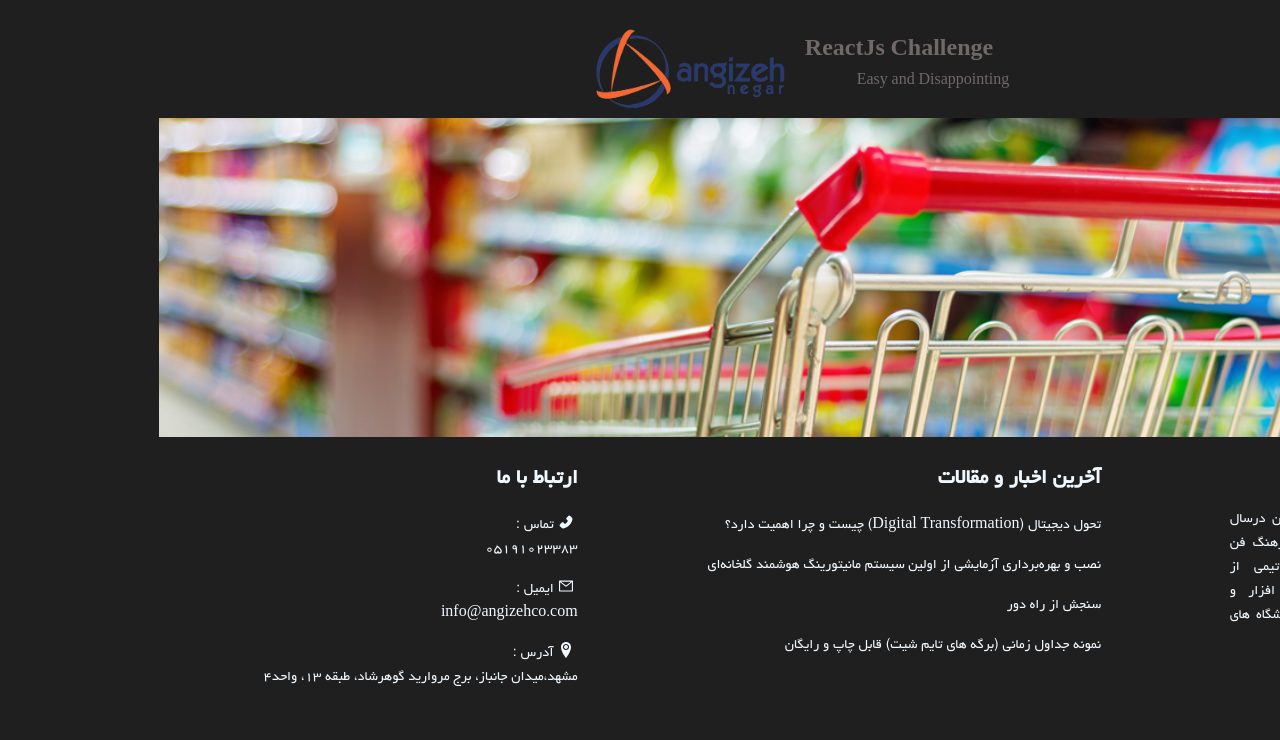
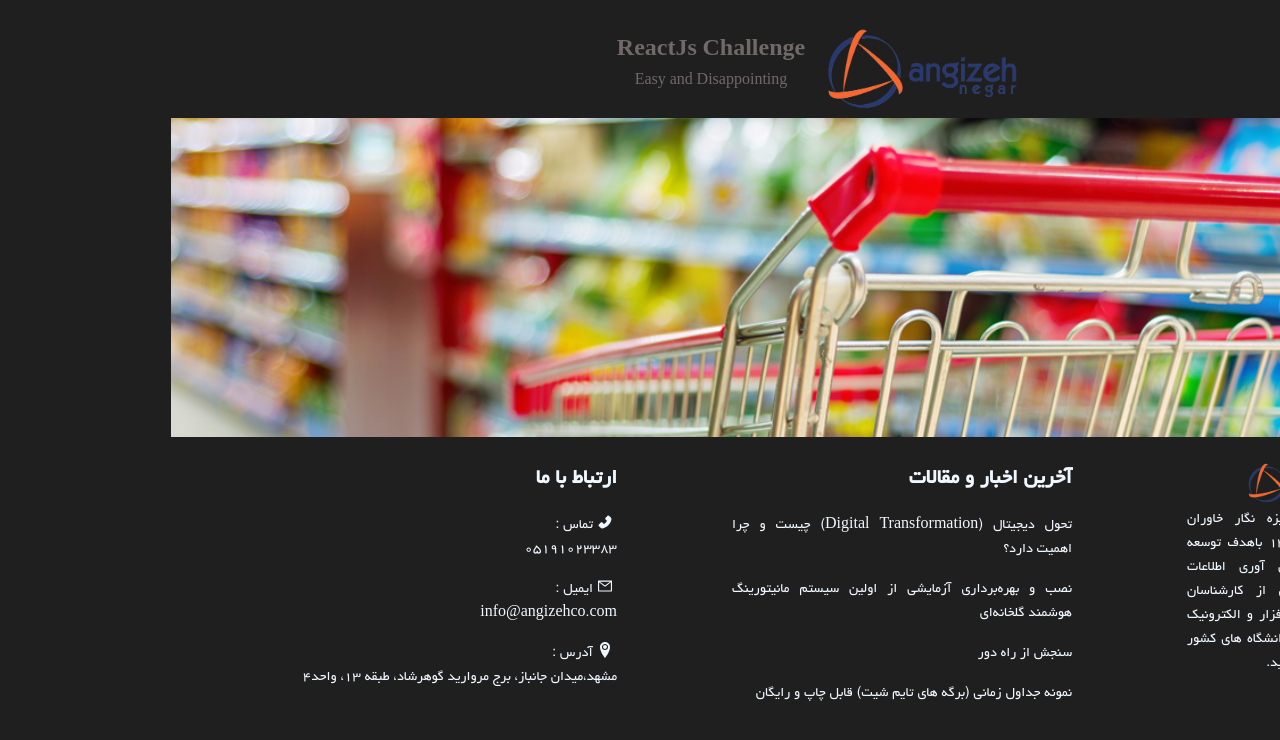
Before and after one commit to MahmoudDelavar/angiza, a React (Create React App) app: page / in a window 1280 px wide. Shown: the top 740 px of the page. Built offline with nearby package versions, Linux system fonts and the light colour scheme.

Commit message:
change some Styles

```diff
--- a/src/component/common/nav-item.js
+++ b/src/component/common/nav-item.js
@@ -1,3 +1,4 @@
+import './style.css';
 const NavItem = ({ title, description, icon }) => {
   return (
     <>
--- /dev/null
+++ b/src/component/common/style.css
@@ -0,0 +1,3 @@
+* {
+  color: #877e7bc6;
+}
--- a/src/layouts/footer.js
+++ b/src/layouts/footer.js
@@ -7,7 +7,8 @@ import { ImLocation2 } from 'react-icons/im';
 const Footer = () => {
   return (
     <>
-      <div className='row px-4 justify-content-between'>
+      <div className='container'>
+        <div className='row px-4 justify-content-between '>
           <div className='col-2 '>
             <div>
               <img width={100} src='/logo-2.png' />
@@ -58,6 +59,7 @@ const Footer = () => {
             />
           </div>
         </div>
+      </div>
     </>
   );
 };
--- a/src/layouts/header.js
+++ b/src/layouts/header.js
@@ -6,10 +6,6 @@ const Header = () => {
     <>
       {/* ----------- header ----------- */}
       <div className='d-flex align-items-center  justify-content-center mt-4 '>
-        <div className='text-center text-warning header '>
-          <p className='fw-bold fs-4 mx-3 mb-0 '>ReactJs Challenge</p>
-          <p>Easy and Disappointing </p>
-        </div>
         <div>
           <Link to='https://angizehco.com/' className='image-container'>
             <img
@@ -21,6 +17,10 @@ const Header = () => {
             />
           </Link>
         </div>
+        <div className='text-center text-warning header '>
+          <p className='fw-bold fs-4 mx-3 mb-0 '>ReactJs Challenge</p>
+          <p className='text-center'>Easy and Disappointing </p>
+        </div>
       </div>
 
       {/* ----------- banner ----------- */}
--- a/src/layouts/style.css
+++ b/src/layouts/style.css
@@ -16,15 +16,3 @@
 .header p {
   color: #877e7bc6;
 }
-
-.footer {
-  min-height: 200px;
-  width: 100%;
-  background: rgb(0, 0, 0);
-  background: linear-gradient(
-    79deg,
-    rgba(0, 0, 0, 1) 0%,
-    rgba(9, 12, 121, 1) 0%,
-    rgba(0, 0, 0, 1) 100%
-  );
-}
```
Lines whose indentation alone changed are shown as unchanged.
